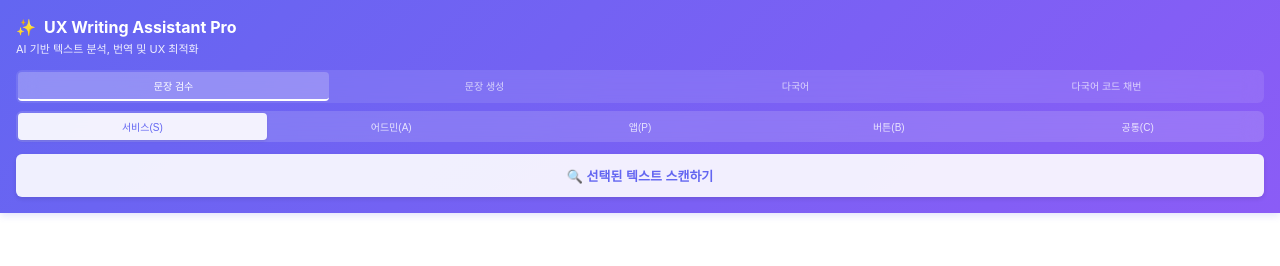
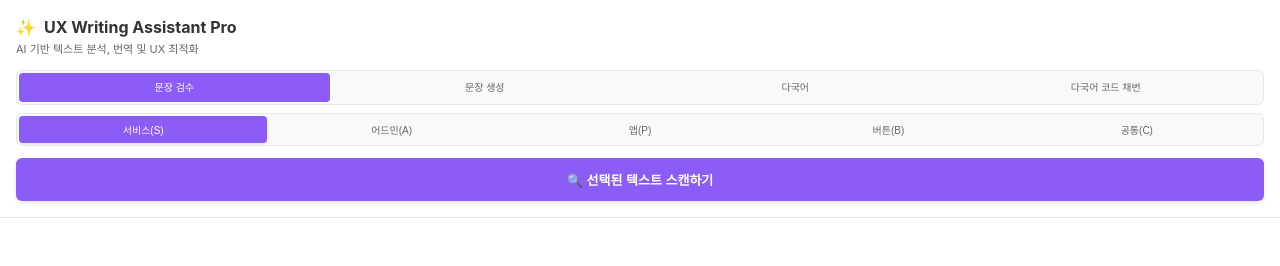
Before and after one commit to chloechoi927/uxwaichatbot, a website: page ui.html in a window 1280 px wide. Shown: the top 266 px of the page. Drawn offline with Linux system fonts and the light colour scheme.

Commit message:
Improve UI design based on Frontitude reference
- Change header from gradient purple to clean white background
- Add subtle gray borders to all UI sections and cards
- Update function tabs and category tabs with proper borders
- Make scan button purple (point color) instead of white
- Add borders to suggestion items, translation items, and input sections
- Maintain purple as accent color for active states and buttons
- Improve visual hierarchy and alignment throughout UI
- Create cleaner, more professional appearance similar to Frontitude

```diff
--- a/ui.html
+++ b/ui.html
@@ -32,11 +32,11 @@
 
   /* Header - Frontitude 스타일 */
   .header {
-    background: linear-gradient(135deg, #6366f1 0%, #8b5cf6 100%);
-    color: white;
+    background: white;
+    color: #333;
     padding: 16px;
     flex-shrink: 0;
-    box-shadow: 0 2px 8px rgba(99, 102, 241, 0.2);
+    border-bottom: 1px solid #e5e7eb;
   }
 
   .header-title {
@@ -46,22 +46,23 @@
     display: flex;
     align-items: center;
     gap: 8px;
+    color: #333;
   }
 
   .header-subtitle {
     font-size: 11px;
-    opacity: 0.9;
+    color: #666;
     margin-bottom: 12px;
   }
 
   /* 기능 탭 - Frontitude 스타일 */
   .function-tabs {
     display: flex;
-    background: rgba(255, 255, 255, 0.1);
+    background: #f8f9fa;
     border-radius: 6px;
     padding: 2px;
     margin-bottom: 8px;
-    backdrop-filter: blur(10px);
+    border: 1px solid #e5e7eb;
   }
 
   .function-tab {
@@ -72,26 +73,26 @@
     border-radius: 4px;
     font-size: 10px;
     font-weight: 500;
-    color: rgba(255, 255, 255, 0.7);
+    color: #666;
     cursor: pointer;
     transition: all 0.2s ease;
     border-bottom: 2px solid transparent;
   }
 
   .function-tab.active {
-    background: rgba(255, 255, 255, 0.2);
+    background: #8b5cf6;
     color: white;
-    border-bottom-color: white;
+    border-bottom-color: #8b5cf6;
   }
 
   /* 카테고리 탭 - Frontitude 스타일 */
   .nav-tabs {
     display: flex;
-    background: rgba(255, 255, 255, 0.15);
+    background: #f8f9fa;
     border-radius: 6px;
     padding: 2px;
     margin-bottom: 12px;
-    backdrop-filter: blur(10px);
+    border: 1px solid #e5e7eb;
   }
 
   .nav-tab {
@@ -102,14 +103,14 @@
     border-radius: 4px;
     font-size: 10px;
     font-weight: 500;
-    color: rgba(255, 255, 255, 0.8);
+    color: #666;
     cursor: pointer;
     transition: all 0.2s ease;
   }
 
   .nav-tab.active {
-    background: rgba(255, 255, 255, 0.9);
-    color: #6366f1;
+    background: #8b5cf6;
+    color: white;
     box-shadow: 0 1px 3px rgba(0, 0, 0, 0.1);
   }
 
@@ -117,8 +118,8 @@
   .scan-button {
     width: 100%;
     padding: 12px;
-    background: rgba(255, 255, 255, 0.9);
-    color: #6366f1;
+    background: #8b5cf6;
+    color: white;
     border: none;
     border-radius: 6px;
     font-size: 13px;
@@ -191,7 +192,7 @@
   /* 텍스트 입력 섹션 - Frontitude 스타일 */
   .text-input-section {
     background: white;
-    border: none;
+    border: 1px solid #e5e7eb;
     border-radius: 8px;
     padding: 16px;
     margin-bottom: 16px;
@@ -277,7 +278,7 @@
   /* 제안 섹션 - Frontitude 스타일 */
   .suggestions-section {
     background: white;
-    border: none;
+    border: 1px solid #e5e7eb;
     border-radius: 8px;
     padding: 16px;
     margin-bottom: 16px;
@@ -295,7 +296,7 @@
 
   .suggestion-item {
     background: #f9fafb;
-    border: none;
+    border: 1px solid #e5e7eb;
     border-radius: 6px;
     padding: 12px;
     margin-bottom: 8px;
@@ -353,7 +354,7 @@
   /* 다국어 번역 섹션 */
   .translations-section {
     background: white;
-    border: none;
+    border: 1px solid #e5e7eb;
     border-radius: 8px;
     padding: 16px;
     margin-bottom: 16px;
@@ -377,7 +378,7 @@
 
   .translation-item {
     background: #f9fafb;
-    border: none;
+    border: 1px solid #e5e7eb;
     border-radius: 6px;
     padding: 10px;
     transition: all 0.2s ease;
@@ -435,7 +436,7 @@
 
   .improved-sentence-card {
     background: #f0f9ff;
-    border: none;
+    border: 1px solid #bae6fd;
     border-radius: 8px;
     padding: 12px;
     display: flex;
```
